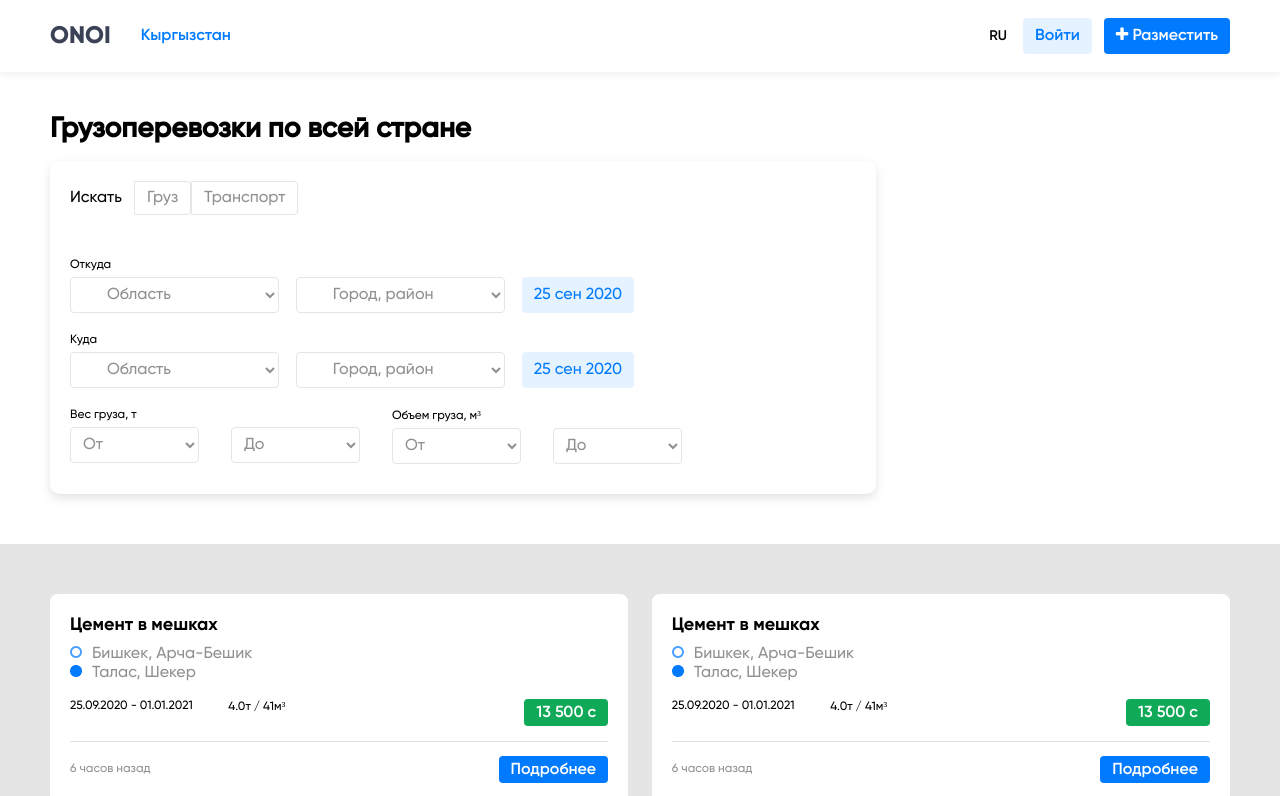
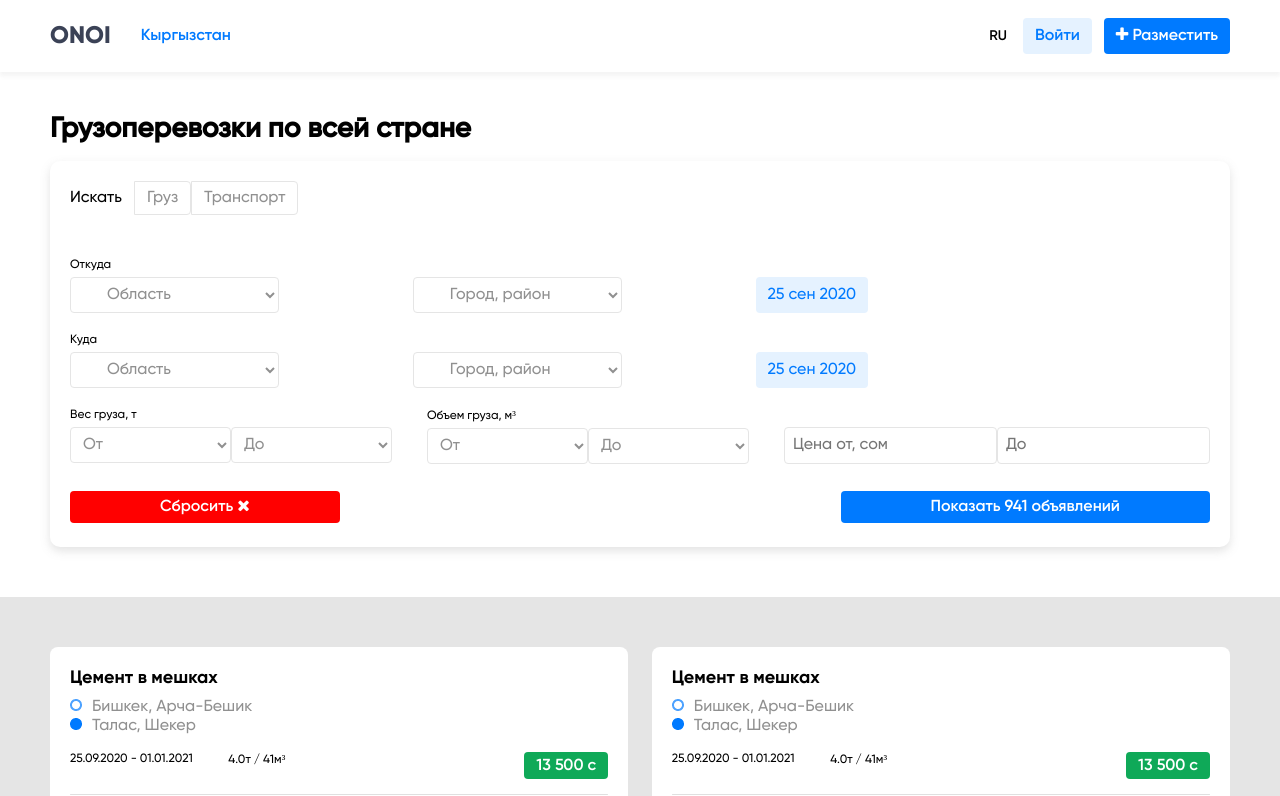
Before and after one commit to zaiyr-sh/koch-app, a React (Create React App) app in the folder client/: page / in a window 1280 px wide. Shown: the top 796 px of the page. Built offline with nearby package versions, Linux system fonts and the light colour scheme.

Commit message:
Added filter section

```diff
--- a/client/src/App.css
+++ b/client/src/App.css
@@ -17,8 +17,6 @@
 }
 
 .filter {
-    width: 70%;
-
     background: #FFFFFF;
     box-shadow: 0px 4px 10px rgba(144, 144, 144, 0.25);
     border-radius: 10px;
@@ -27,9 +25,7 @@
 .filter-item {
     display: flex;
     flex-direction: column;
-    padding-top: 28px;
-    padding-left: 20px;
-    padding-bottom: 30px;
+    padding: 28px 20px 30px;
 }
 
 .filter-chooser {
@@ -41,7 +37,6 @@
 
     color: #000000;
 }
-
 
 .filter-searchFields {
     padding-left: 12px;
@@ -71,7 +66,7 @@
     padding-top: 30px;
 }
 
-.filter-direction-title {
+.filter-title {
     font-family: "Gilroy-Medium";
     font-size: 12px;
 
@@ -118,6 +113,7 @@
 .filter-size-information {
     display: flex;
     flex-direction: row;
+    justify-content: space-between;
 }
 
 .filter-size-from, .filter-size-to {
@@ -130,7 +126,7 @@
     font-size: 16px;
 
     color: #909090;
-    width: 80%;
+    /*width: 50%;*/
     padding: 8px 8px;
 
     background: #FFFFFF;
@@ -138,3 +134,39 @@
     box-sizing: border-box;
     border-radius: 4px 4px;
 }
+
+.filter-price {
+    display: flex;
+    align-items: flex-end;
+}
+
+/*Filter Buttons*/
+.filter-buttons {
+    display: flex;
+    justify-content: space-between;
+    padding-top: 33px;
+}
+
+.filter-reset-btn, .filter-show-btn {
+    font-family: "Gilroy-SemiBold";
+    font-size: 16px;
+
+    text-decoration: none;
+    padding: 8px 90px;
+    color: #FFFFFF;
+    border-radius: 4px;
+}
+
+.filter-reset-btn {
+    background: #ff0000;
+}
+
+.filter-show-btn {
+    background: #007AFF;
+}
+
+/*@media only screen and (max-width: 1100px) {*/
+/*    .filter-size-information {*/
+/*        flex-direction: column;*/
+/*    }*/
+/*}*/
--- a/client/src/App.js
+++ b/client/src/App.js
@@ -29,7 +29,7 @@ const App = () => {
                 </div>
 
                 <div className="filter-direction">
-                <p className="filter-direction-title">Откуда</p>
+                <p className="filter-title">Откуда</p>
                 <div className="filter-direction-from">
                   <div className="filter-direction-area">
                     <select className="filter-direction-selection" name="area">
@@ -50,7 +50,7 @@ const App = () => {
                   <div className="filter-date">25 сен 2020</div>
                 </div>
 
-                <p className="filter-direction-title">Куда</p>
+                <p className="filter-title">Куда</p>
                 <div className="filter-direction-to">
                   <div className="filter-direction-area">
                     <select className="filter-direction-selection" name="area">
@@ -75,8 +75,9 @@ const App = () => {
 
                 <div className="filter-size">
                   <div className="filter-size-information">
+
                     <div className="filter-weight">
-                      <p className="filter-direction-title">Вес груза, т</p>
+                      <p className="filter-title">Вес груза, т</p>
                       <div className="filter-size-from">
                         <div className="filter-direction-area">
                           <select className="filter-size-selection" name="area">
@@ -98,7 +99,7 @@ const App = () => {
                     </div>
 
                     <div className="filter-volume">
-                      <p className="filter-direction-title">Объем груза, м³ </p>
+                      <p className="filter-title">Объем груза, м³ </p>
                       <div className="filter-size-to">
                         <div className="filter-direction-area">
                           <select className="filter-size-selection" name="area">
@@ -119,10 +120,29 @@ const App = () => {
                       </div>
                     </div>
 
-
+                      <div className="filter-price">
+                          <div className="filter-size-to">
+                              <div className="filter-direction-area">
+                                  <input className="filter-size-selection" type="text" placeholder="Цена от, сом"/>
+                              </div>
+                              <div className="filter-direction-city">
+                                  <input className="filter-size-selection" type="text" placeholder="До"/>
+                              </div>
+                          </div>
+                      </div>
 
                   </div>
                 </div>
+                  {/*Filter size*/}
+
+                 <div className="filter-buttons">
+                     <div className="filter-reset">
+                         <a href="/" className="filter-reset-btn">Сбросить <i className="fa fa-close"/></a>
+                     </div>
+                     <div className="filter-show">
+                         <a href="/" className="filter-show-btn">Показать 941 объявлений</a>
+                     </div>
+                 </div>
 
 
 
```
Also changed, not shown: client/src/components/TransportSection/TransportSection.css (+7 -0 lines).
